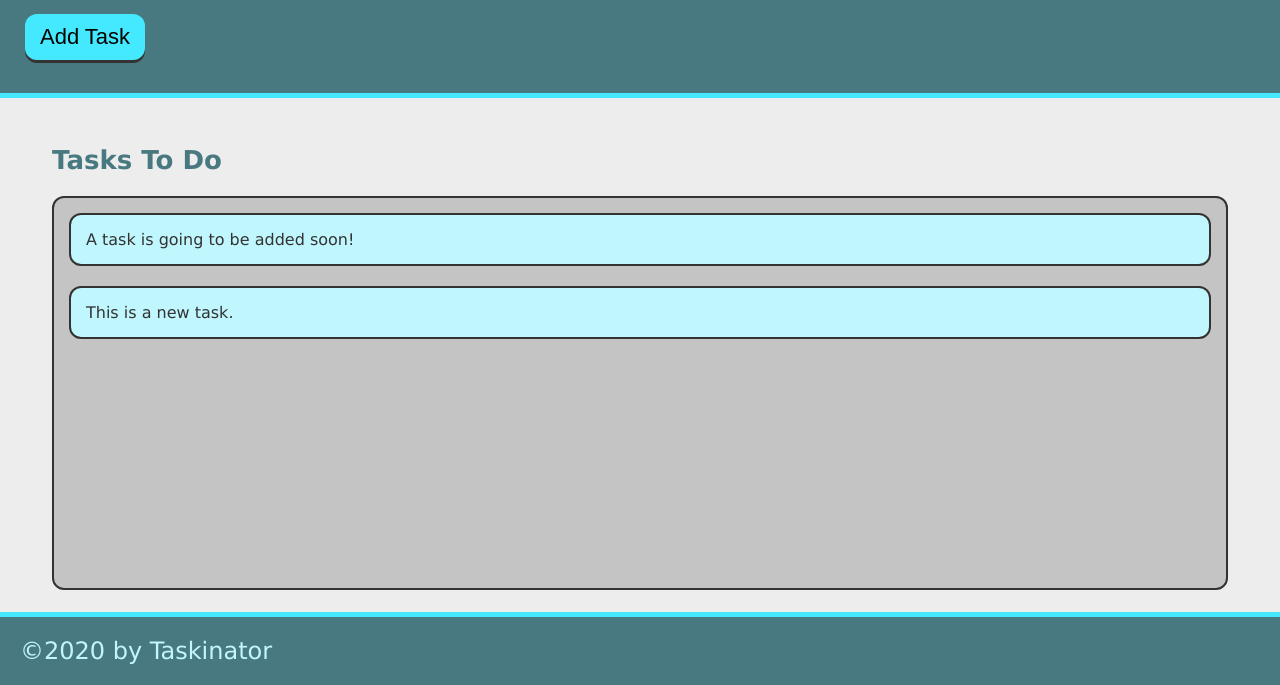
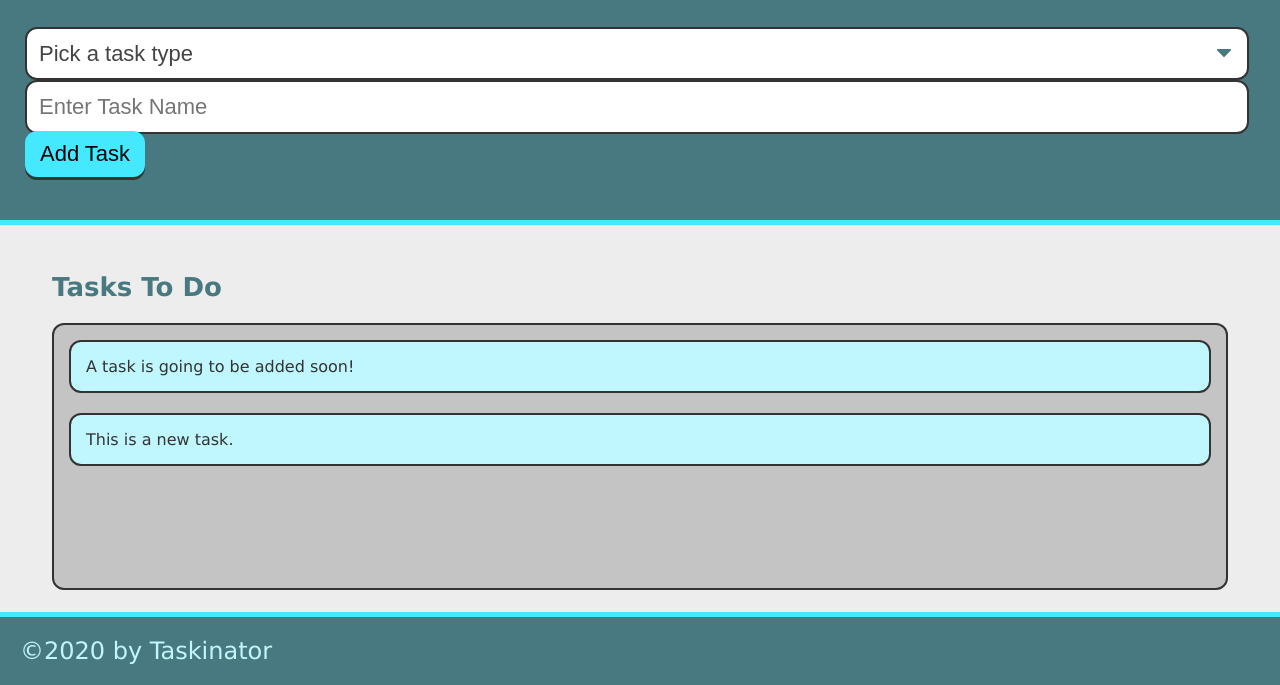
Before and after one commit to andrewahler/taskinator, a plain HTML site: page index.html in a window 1280 px wide. Shown: the part 115-800 px from the top of the page. Drawn offline with Linux system fonts and the light colour scheme; files whose address does not match are found by name.

Commit message:
added options

```diff
--- a/index.html
+++ b/index.html
@@ -12,7 +12,18 @@
     <header>
         <h1 class="page-title">Taskinator</h1>
         <p>Click the button below to add a new task!</p>
-        <button class="btn" id="save-task">Add Task</button>
+        <form id="task-form">
+          <div class="form-group">
+            <select name="task-type" class="select-dropdown">
+              <option value="" disabled selected>Pick a task type</option>
+              <option value="Print">Print</option>
+              <option value="Web">Web</option>
+              <option value="Mobile">Mobile</option>
+            </select>
+            <input type="text" name="task-name" placeholder="Enter Task Name" />
+            <button class="btn" id="save-task" type="submit">Add Task</button>
+          </div>
+        </form>
     </header>
   <main class="page-content">
     <section class="task-list-wrapper">
```
